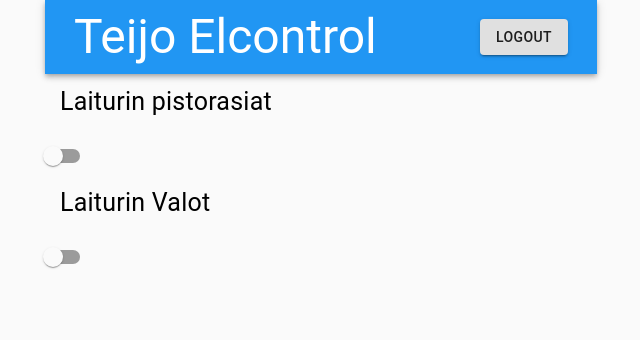
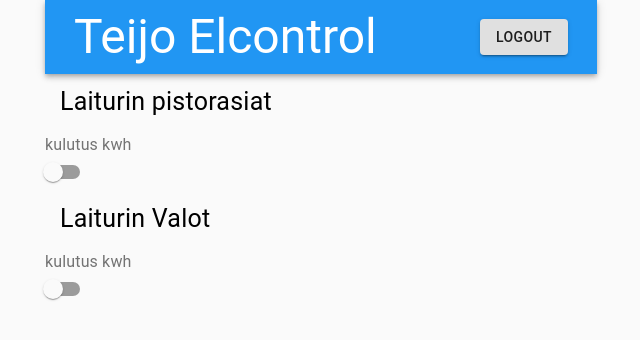
Before and after one commit to wolard/elcontrol, a React (Create React App) app: page /dashboard in a window 1280 px wide. Shown: the top 340 px of the page, without its empty margins (319-959 px from the left). Built offline with nearby package versions, Linux system fonts and the light colour scheme; no server answers.

Commit message:
added kwh label

```diff
--- a/src/components/Lights.js
+++ b/src/components/Lights.js
@@ -3,6 +3,7 @@ import Grid from '@material-ui/core/Grid';
 import Switch from '@material-ui/core/Switch';
 import { withStyles} from '@material-ui/core/styles';
 import FormControlLabel from '@material-ui/core/FormControlLabel';
+import FormLabel from '@material-ui/core/FormLabel';
 
 const styles = () => ({
   myCustomClass: {
@@ -22,6 +23,7 @@ const Lights = ({ classes,lights, handleChange}) => {
   (
 
       <Grid  item xs={12} sm={4} md={3} key={index} >
+      <FormLabel component="legend">kulutus kwh</FormLabel>
       <FormControlLabel
 
 
--- a/src/components/WallOutlets.js
+++ b/src/components/WallOutlets.js
@@ -3,6 +3,7 @@ import Grid from '@material-ui/core/Grid';
 import Switch from '@material-ui/core/Switch';
 import { withStyles } from '@material-ui/core/styles';
 import FormControlLabel from '@material-ui/core/FormControlLabel';
+import FormLabel from '@material-ui/core/FormLabel';
 
 
 const styles = () => ({
@@ -19,7 +20,7 @@ const WallOutlets = ({ classes,outlets,handleChange}) => {
 
     (
       <Grid item xs={12} sm={4} md={3} key={index}>
-
+      <FormLabel component="legend">kulutus kwh</FormLabel>
       <FormControlLabel
 
 
```
